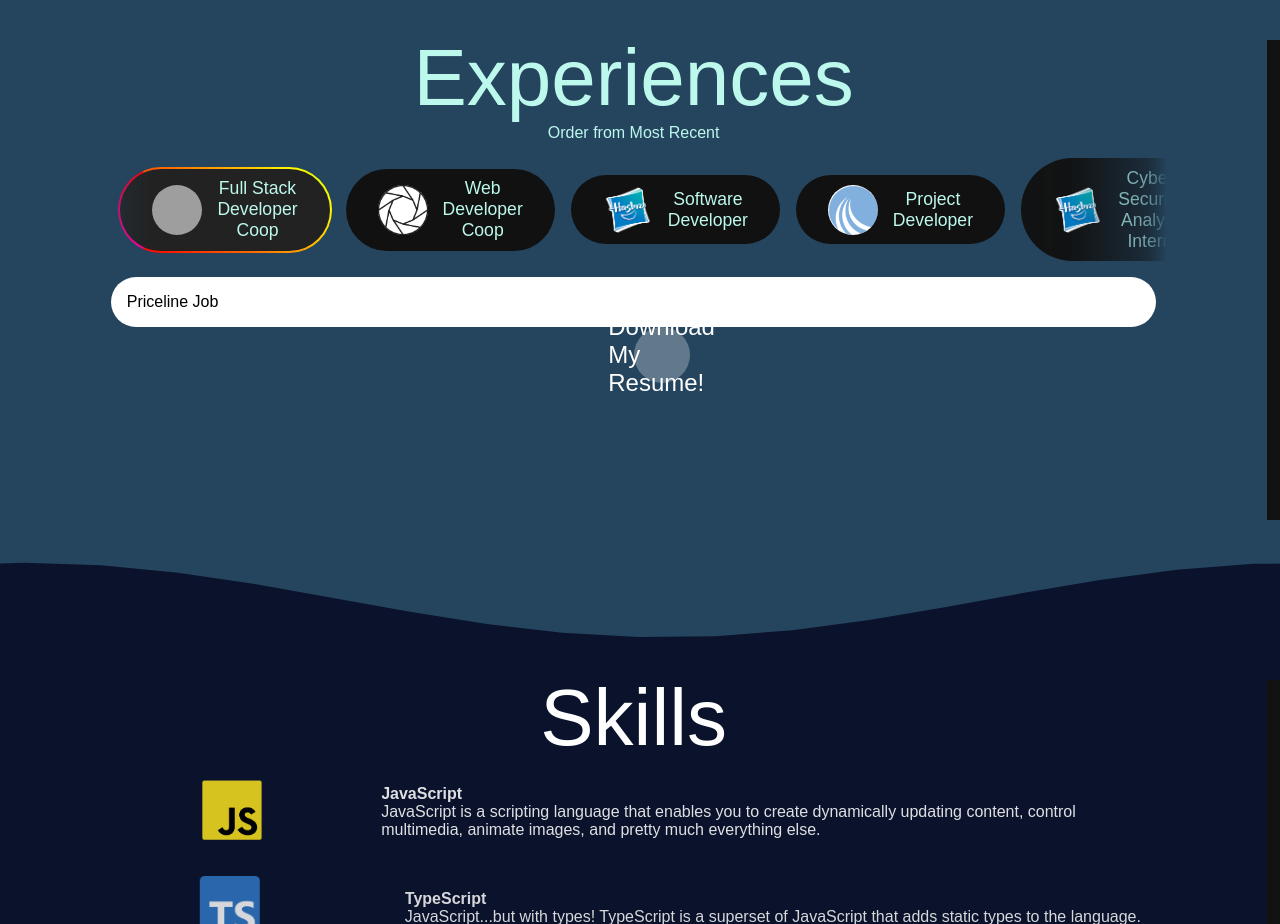
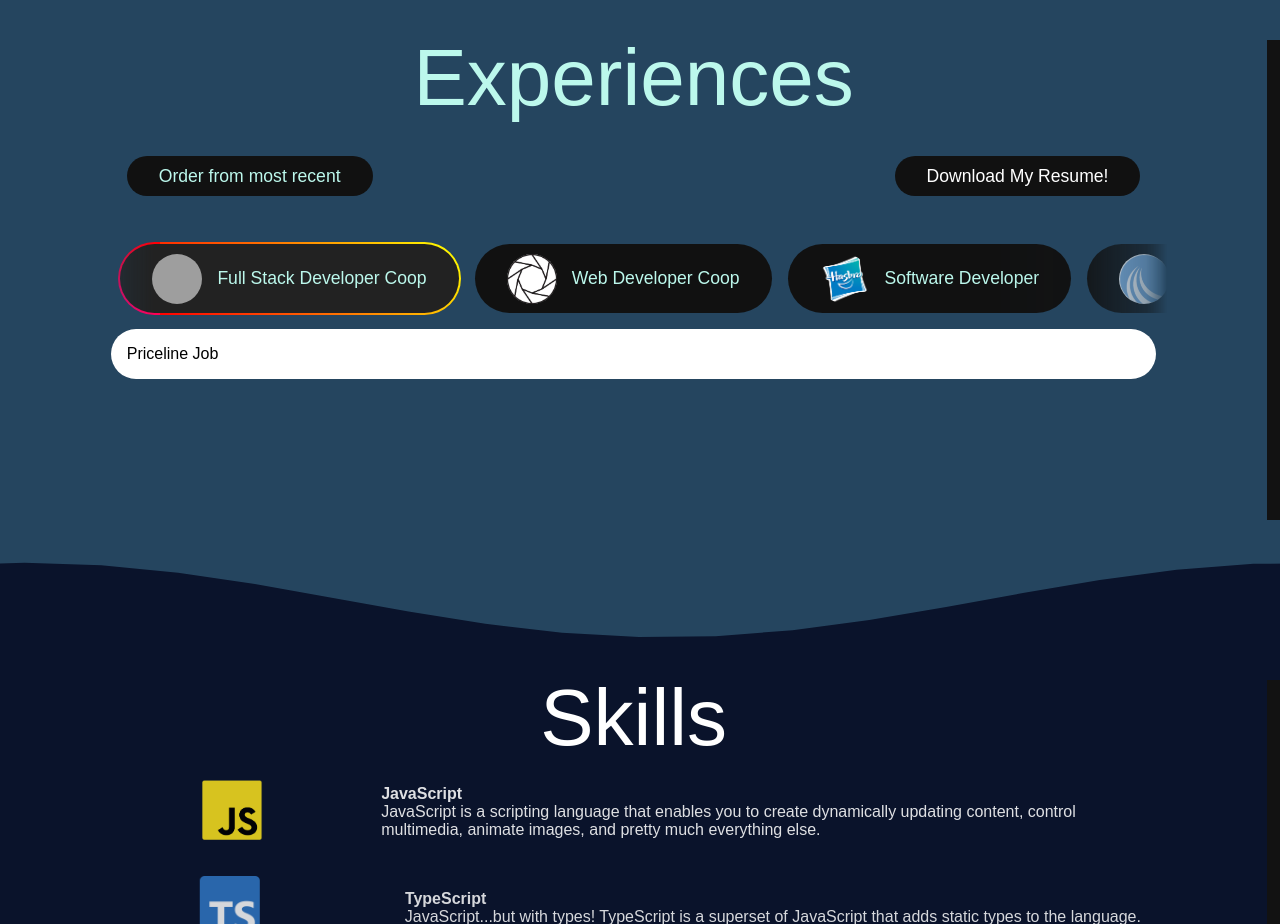
Before and after one commit to ch-teng/ch-teng.github.io, a Next.js app: page / in a window 1280 px wide. Shown: the part 2040-2964 px from the top of the page. Built offline with nearby package versions, Linux system fonts and the light colour scheme; grey boxes are pictures that could not be loaded; a web font is replaced by a local one.

Commit message:
added button for resume and stylings

```diff
--- a/src/app/globals.css
+++ b/src/app/globals.css
@@ -186,6 +186,15 @@ span {
   display: none;
 }
 
+.exp-options {
+  display: flex;
+  justify-content: space-between;
+  gap: 1rem;
+  margin: 1rem 0;
+  width: 80%;
+
+}
+
 
 .job {
   font-size: 1.1rem;
@@ -203,13 +212,15 @@ span {
   touch-action: manipulation;
   display: flex;
   align-items: center;
-  width: fit-content;
+  width: max-content;
   height: 95%;
   margin: 1rem 0 1rem;
   /* transition: 1s; */
-
 }
-.orderButton:hover {
+.exp-option-button ~ .job {
+  color: white;
+}
+.order-button:hover {
   cursor: pointer;
 }
 
--- a/src/components/Experiences.tsx
+++ b/src/components/Experiences.tsx
@@ -164,13 +164,24 @@ export default function Experiences() {
     <div className="page center-page experiences" id="experiences">
       <Wave belowColor="#25455F" aboveColor="#0A132B" />
       <SlideText word="Experiences" />
-      <motion.div
-        onClick={handleOrderChron}
-        className="orderButton"
-        whileHover={{ scale: 1.1 }}
-      >
-        Order from Most Recent
-      </motion.div>
+      <div className="exp-options">
+        <motion.div
+          onClick={handleOrderChron}
+          className="exp-option-button job"
+          whileHover={{ scale: 1.1 }}
+        >
+          Order from most recent
+        </motion.div>
+        <motion.div
+          className="exp-option-button job"
+          whileHover={{ scale: 1.1 }}
+        >
+          <a href="/ChrisTengResume.pdf" download="ChrisTengResume">
+            Download My Resume!
+          </a>
+        </motion.div>
+      </div>
+
       <div className="center-scroller">
         <Reorder.Group
           className="scroller"
@@ -234,15 +245,6 @@ export default function Experiences() {
           {selectedJob.description}
         </motion.div>
       </AnimatePresence>
-      <motion.div>
-        <a
-          href="../downloads/ChrisTengResumeFINAL.pdf"
-          download
-          className="socials"
-        >
-          Download My Resume!
-        </a>
-      </motion.div>
     </div>
   );
 }
```
Also changed, not shown: 2 other files (tests, documents, lock files or other folders).
